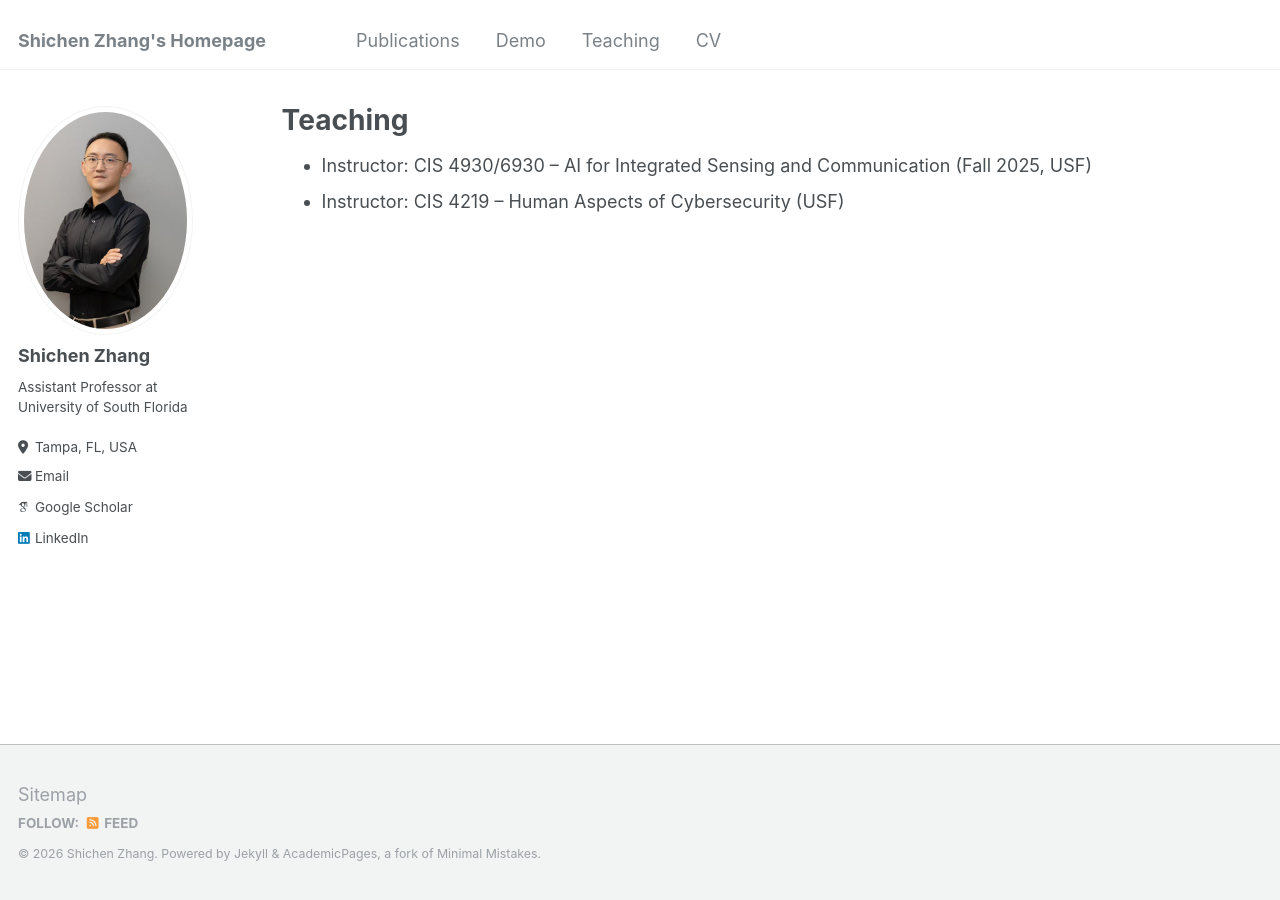
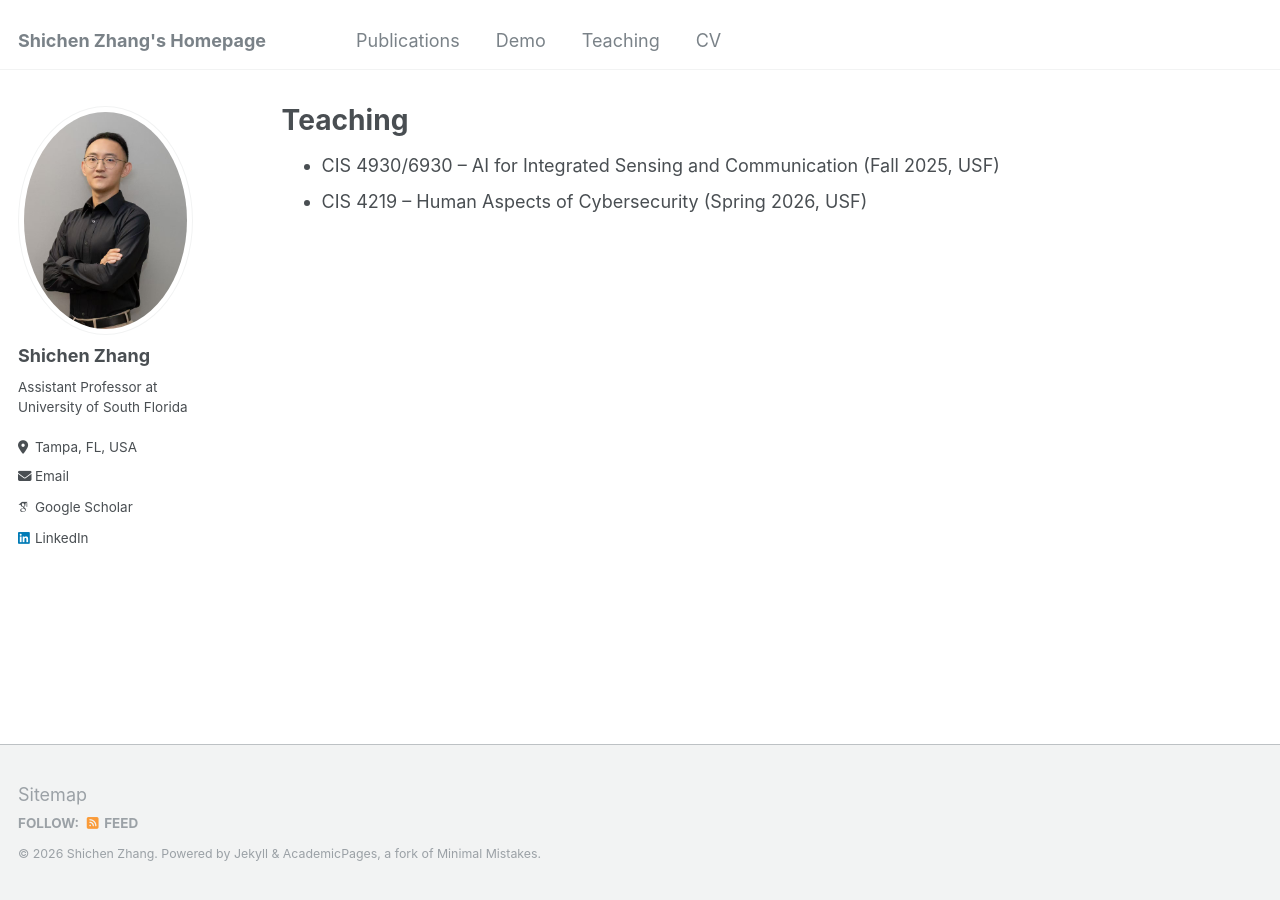
Before and after one commit to sczhang6/sczhang6.github.io, a Jekyll site: the page built from _pages/teaching.md, in a window 1280 px wide. Built offline with Jekyll 4.4.1, drawn with Linux system fonts in a browser that asks for light colours; some web fonts are replaced.

Commit message:
teaching

```diff
--- a/_pages/teaching.md
+++ b/_pages/teaching.md
@@ -7,5 +7,5 @@ author_profile: true
 
 {% include base_path %}
 
-* Instructor: CIS 4930/6930 – AI for Integrated Sensing and Communication (Fall 2025, USF)
-* Instructor: CIS 4219 – Human Aspects of Cybersecurity (USF)
+* CIS 4930/6930 – AI for Integrated Sensing and Communication (Fall 2025, USF)
+* CIS 4219 – Human Aspects of Cybersecurity (Spring 2026, USF)
```
